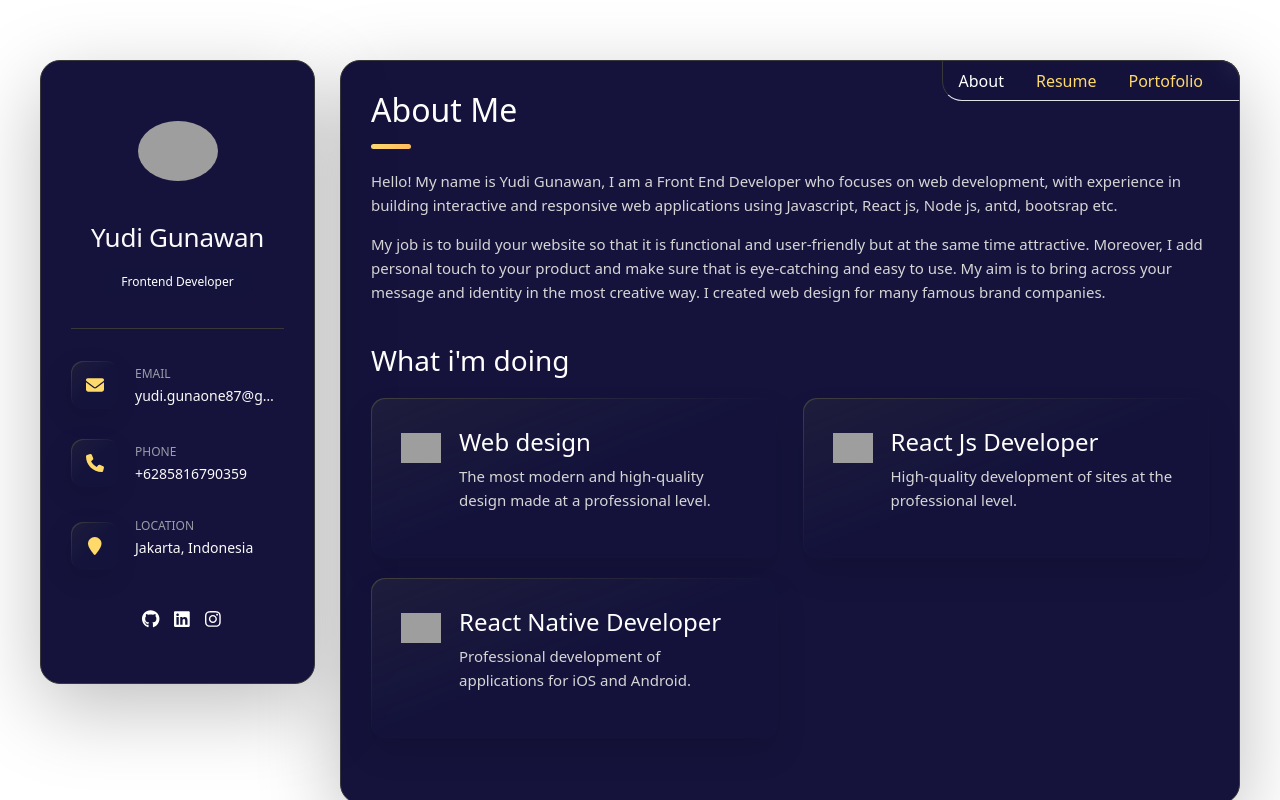
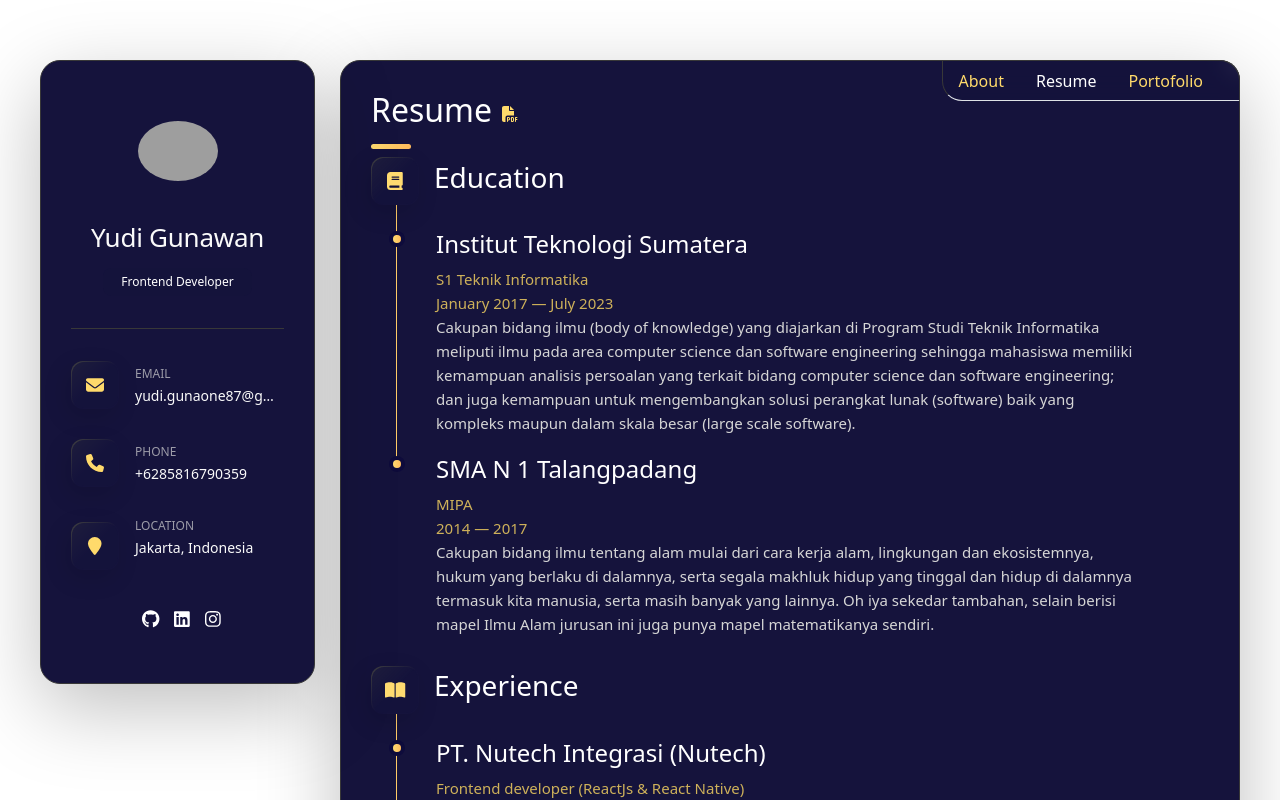
Before and after one commit to youone04/project-gunawan, a React (Vite) app: page / in a window 1280 px wide. Shown: the top 800 px of the page. Built offline with nearby package versions, Linux system fonts and the light colour scheme; grey boxes are pictures that could not be loaded.

Commit message:
feat: page project

```diff
--- a/assets/css/style.css
+++ b/assets/css/style.css
@@ -1432,6 +1432,9 @@ textarea.form-input::-webkit-resizer {
   /**
    * CUSTOM PROPERTY
    */
+   .icon-chevron-down{
+    visibility: hidden;
+   }
 
   :root {
 
@@ -1781,6 +1784,9 @@ textarea.form-input::-webkit-resizer {
   /**
    * REUSED STYLE
    */
+   .icon-chevron-down{
+    visibility: hidden;
+   }
 
   .sidebar,
   article {
--- a/src/componentPortofolio/MainComponent/Aside.jsx
+++ b/src/componentPortofolio/MainComponent/Aside.jsx
@@ -1,10 +1,12 @@
 import {faGithub, faInstagram, faLinkedin } from '@fortawesome/free-brands-svg-icons';
 import { faChevronDown, faEnvelope, faLocationPin, faPhone } from '@fortawesome/free-solid-svg-icons'
 import { FontAwesomeIcon } from "@fortawesome/react-fontawesome";
+import { useState } from 'react';
 
 export default function Aside() {
+    const [active ,setactive] = useState(false)
     return (
-        <aside className="sidebar" data-sidebar>
+        <aside className={active ? 'sidebar active' : 'sidebar'} data-sidebar>
 
             <div className="sidebar-info">
 
@@ -19,19 +21,14 @@ export default function Aside() {
                 </div>
 
                 <button className="info_more-btn" data-sidebar-btn>
-                    <span>Show Contacts</span>
+                    <span onClick={() => setactive(!active)}>Show Contacts</span>
+                    <FontAwesomeIcon className='icon-chevron-down' onClick={() => setactive(!active)} name="chevron-down" icon={faChevronDown} />
+                </button>
+            </div>
 
-                    {/* <ion-icon name="chevron-down"></ion-icon> */}
-                    <FontAwesomeIcon name="chevron-down" icon={faChevronDown} />
-                </button>
-
-            </div>
             <div className="sidebar-info_more-portofolio">
-
                 <div className="separator"></div>
-
                 <ul className="contacts-list">
-
                     <li className="contact-item">
 
                         <div className="icon-box">
@@ -41,7 +38,7 @@ export default function Aside() {
                         <div className="contact-info">
                             <p className="contact-title">Email</p>
 
-                            <a href="mailto:yudi.gunaone87@gmail.com" className="contact-link">yudi.gunaone87@gmail.com</a>
+                            <a style={{textDecoration: 'none'}} href="mailto:yudi.gunaone87@gmail.com" className="contact-link">yudi.gunaone87@gmail.com</a>
                         </div>
 
                     </li>
@@ -55,7 +52,7 @@ export default function Aside() {
                         <div className="contact-info">
                             <p className="contact-title">Phone</p>
 
-                            <a href="tel:+6285816790359" className="contact-link">+6285816790359</a>
+                            <a style={{textDecoration: 'none'}} href="tel:+6285816790359" className="contact-link">+6285816790359</a>
                         </div>
 
                     </li>
--- a/src/componentPortofolio/MainComponent/Nav.jsx
+++ b/src/componentPortofolio/MainComponent/Nav.jsx
@@ -7,7 +7,7 @@ import MainResume from '../contentTabs/Resume';
 // import Kontak from '../contentTabs/Kontak/Kontak';
 // import Blog from '../contentTabs/Blog/Blog';
 export default function Nav() {
-  const [key, setKey] = useState('about');
+  const [key, setKey] = useState('resume');
 
   return (
     <div className="main-content">
--- a/src/componentPortofolio/contentTabs/About/About.jsx
+++ b/src/componentPortofolio/contentTabs/About/About.jsx
@@ -1,7 +1,7 @@
-export default function About({isHide = false}) {
+export default function About({ isHide = false }) {
   return (
     <>
-      <header style={{display: isHide ? 'none' : 'block'}}>
+      <header style={{ display: isHide ? 'none' : 'block' }}>
         <h2 className="h2 article-title" style={{ color: 'white' }}>About me</h2>
       </header>
 
@@ -13,11 +13,15 @@ export default function About({isHide = false}) {
         </p>
 
         <p>
-          My job is to build your website so that it is functional and user-friendly but at the same time attractive.
-          Moreover, I
-          add personal touch to your product and make sure that is eye-catching and easy to use. My aim is to bring
-          across your
-          message and identity in the most creative way. I created web design for many famous brand companies.
+          🎓 Education:
+
+          Bachelor's degree in Informatics Engineering from Institut Teknologi Sumatera (ITERA).
+
+          💻 Professional Background:
+
+          🚀 Front End Developer: Currently working as a Front-End Developer with a specialization in ReactJS at PT. Nutech Integrasi since Juli 2023. I focus on building dynamic and responsive web applications.
+
+          📅 Experience: My journey as a Front-End Developer at PT. Cerdaskan Bangsa has allowed me to delve deep into ReactJS and ExpressJS, honing my skills in JavaScript programming and enriching my understanding of web development.
         </p>
       </section>
 
--- a/src/componentPortofolio/contentTabs/About/Doing.jsx
+++ b/src/componentPortofolio/contentTabs/About/Doing.jsx
@@ -11,7 +11,7 @@ export default function Doing({isHide = false}) {
 
         <ul className="service-list" style={{ padding: 0 }}>
 
-          <li className="service-item">
+          {/* <li className="service-item">
 
             <div className="service-icon-box">
               <img src={iconWebDesaign} alt="design icon" width="40" />
@@ -25,7 +25,7 @@ export default function Doing({isHide = false}) {
               </p>
             </div>
 
-          </li>
+          </li> */}
 
           <li className="service-item">
 
@@ -53,7 +53,7 @@ export default function Doing({isHide = false}) {
               <h4 className="service-item-title">React Native Developer</h4>
 
               <p className="service-item-text">
-                Professional development of applications for iOS and Android.
+                Professional development of applications for Android.
               </p>
             </div>
 
--- a/src/componentPortofolio/contentTabs/Portofolio/Portofolio.jsx
+++ b/src/componentPortofolio/contentTabs/Portofolio/Portofolio.jsx
@@ -1,3 +1,6 @@
+import { faEye } from "@fortawesome/free-solid-svg-icons";
+import { FontAwesomeIcon } from "@fortawesome/react-fontawesome";
+
 export default function Portfolio() {
     return (
         <article className="portfolio active" data-page="portfolio">
@@ -8,7 +11,7 @@ export default function Portfolio() {
 
         <section className="projects">
 
-          <ul className="filter-list">
+          {/* <ul className="filter-list">
 
             <li className="filter-item">
               <button className="active" data-filter-btn>All</button>
@@ -26,9 +29,9 @@ export default function Portfolio() {
               <button data-filter-btn>Web development</button>
             </li>
 
-          </ul>
+          </ul> */}
 
-          <div className="filter-select-box">
+          {/* <div className="filter-select-box">
 
             <button className="filter-select" data-select>
 
@@ -60,160 +63,160 @@ export default function Portfolio() {
 
             </ul>
 
-          </div>
+          </div> */}
 
-          <ul className="project-list">
+          <ul className="project-list" style={{paddingLeft: 0}}>
 
             <li className="project-item  active" data-filter-item data-category="web development">
-              <a href="#">
+              <a href="https://www.google.com/search?q=ceisa&oq=ceisa" target="_blank" style={{textDecoration: 'none'}}>
 
                 <figure className="project-img">
                   <div className="project-item-icon-box">
-                    <ion-icon name="eye-outline"></ion-icon>
+                    <FontAwesomeIcon icon={faEye} name="" />
                   </div>
 
-                  <img src="./assets/images/project-1.jpg" alt="finance" loading="lazy" />
+                  <img src="https://res.cloudinary.com/dazrfoep1/image/upload/v1725118260/portofolio-not-delete/eyu6utkmmdwl3vvlbkyg.png" alt="finance" loading="lazy" />
                 </figure>
 
-                <h3 className="project-title">Finance</h3>
+                <h3 className="project-title">Ceis 4.0</h3>
 
-                <p className="project-category">Web development</p>
+                <p className="project-category">React JS</p>
 
               </a>
             </li>
 
             <li className="project-item  active" data-filter-item data-category="web development">
-              <a href="#">
+              <a href="#" target="_blank" style={{textDecoration:'none'}}>
 
                 <figure className="project-img">
                   <div className="project-item-icon-box">
-                    <ion-icon name="eye-outline"></ion-icon>
+                    <FontAwesomeIcon icon={faEye} name="" />
                   </div>
 
-                  <img src="./assets/images/project-2.png" alt="orizon" loading="lazy" />
+                  <img src="https://i.ytimg.com/vi/ycwo252o0sU/maxresdefault.jpg" alt="orizon" loading="lazy" />
                 </figure>
 
-                <h3 className="project-title">Orizon</h3>
+                <h3 className="project-title">Niomic Platform</h3>
 
-                <p className="project-category">Web development</p>
+                <p className="project-category">React JS</p>
 
               </a>
             </li>
 
             <li className="project-item  active" data-filter-item data-category="web design">
-              <a href="#">
+              <a href="https://www.google.com/search?q=profesi+com&oq=profesi+com" target="_blank" style={{textDecoration:'none'}}>
 
                 <figure className="project-img">
                   <div className="project-item-icon-box">
-                    <ion-icon name="eye-outline"></ion-icon>
+                    <FontAwesomeIcon icon={faEye} name="" />
                   </div>
 
-                  <img src="./assets/images/project-3.jpg" alt="fundo" loading="lazy" />
+                  <img src="https://res.cloudinary.com/dazrfoep1/image/upload/v1725119010/portofolio-not-delete/ybuag0ar1c2lncrxrlae.png" alt="fundo" loading="lazy" />
                 </figure>
 
-                <h3 className="project-title">Fundo</h3>
+                <h3 className="project-title">Profesi.com</h3>
 
-                <p className="project-category">Web design</p>
+                <p className="project-category">React JS & Node JS</p>
 
               </a>
             </li>
 
             <li className="project-item  active" data-filter-item data-category="applications">
-              <a href="#">
+              <a href="https://ffui.vercel.app/" target="_blank" style={{textDecoration:'none'}}>
 
                 <figure className="project-img">
                   <div className="project-item-icon-box">
-                    <ion-icon name="eye-outline"></ion-icon>
+                    <FontAwesomeIcon icon={faEye} name="" />
                   </div>
 
-                  <img src="./assets/images/project-4.png" alt="brawlhalla" loading="lazy" />
+                  <img src="https://res.cloudinary.com/dazrfoep1/image/upload/v1725119187/portofolio-not-delete/mitayaiuumrsopa4ogo7.png" alt="brawlhalla" loading="lazy" />
                 </figure>
 
-                <h3 className="project-title">Brawlhalla</h3>
+                <h3 className="project-title">FFUI</h3>
 
-                <p className="project-category">Applications</p>
+                <p className="project-category">Next JS</p>
 
               </a>
             </li>
 
             <li className="project-item  active" data-filter-item data-category="web design">
-              <a href="#">
+              <a href="https://www.google.com/search?q=daya+padi+abadi&oq=daya+padi+abadi" target="_blank" style={{textDecoration:'none'}}>
 
                 <figure className="project-img">
                   <div className="project-item-icon-box">
-                    <ion-icon name="eye-outline"></ion-icon>
+                    <FontAwesomeIcon icon={faEye} name="" />
                   </div>
 
-                  <img src="./assets/images/project-5.png" alt="dsm." loading="lazy" />
+                  <img src="https://res.cloudinary.com/dazrfoep1/image/upload/v1725120818/portofolio-not-delete/kdbemkoasuj6xtuzb60s.png" alt="dsm." loading="lazy" />
                 </figure>
 
-                <h3 className="project-title">DSM.</h3>
+                <h3 className="project-title">Daya padi abadi - company profile</h3>
 
-                <p className="project-category">Web design</p>
+                <p className="project-category">Laravel</p>
 
               </a>
             </li>
 
             <li className="project-item  active" data-filter-item data-category="web design">
-              <a href="#">
+              <a href="/positivius" target="_blank" style={{textDecoration:'none'}}>
 
                 <figure className="project-img">
                   <div className="project-item-icon-box">
-                    <ion-icon name="eye-outline"></ion-icon>
+                    <FontAwesomeIcon icon={faEye} name="" />
                   </div>
 
-                  <img src="./assets/images/project-6.png" alt="metaspark" loading="lazy" />
+                  <img src="https://res.cloudinary.com/dazrfoep1/image/upload/v1725120631/portofolio-not-delete/tty5azn0jxdlgepy0agc.png" alt="metaspark" loading="lazy" />
                 </figure>
 
-                <h3 className="project-title">MetaSpark</h3>
+                <h3 className="project-title">Slicing Figma to HTML/CSS</h3>
 
-                <p className="project-category">Web design</p>
+                <p className="project-category">HTML/CSS</p>
 
               </a>
             </li>
 
             <li className="project-item  active" data-filter-item data-category="web development">
-              <a href="#">
+              <a href="https://slicing-albatech.vercel.app/" target="_blank" style={{textDecoration:'none'}}>
 
                 <figure className="project-img">
                   <div className="project-item-icon-box">
-                    <ion-icon name="eye-outline"></ion-icon>
+                    <FontAwesomeIcon icon={faEye} name="" />
                   </div>
 
-                  <img src="./assets/images/project-7.png" alt="summary" loading="lazy" />
+                  <img src="https://res.cloudinary.com/dazrfoep1/image/upload/v1725120747/portofolio-not-delete/ksielg2bkbs3z5xvabsy.png" alt="summary" loading="lazy" />
                 </figure>
 
-                <h3 className="project-title">Summary</h3>
+                <h3 className="project-title">Slicing Figma to HTML/CSS</h3>
 
-                <p className="project-category">Web development</p>
+                <p className="project-category">HTML/CSS</p>
 
               </a>
             </li>
 
             <li className="project-item  active" data-filter-item data-category="applications">
-              <a href="#">
+              <a href="/nexcent" style={{textDecoration:'none'}}>
 
                 <figure className="project-img">
                   <div className="project-item-icon-box">
-                    <ion-icon name="eye-outline"></ion-icon>
+                    <FontAwesomeIcon icon={faEye} name="" />
                   </div>
 
-                  <img src="./assets/images/project-8.jpg" alt="task manager" loading="lazy" />
+                  <img src="https://res.cloudinary.com/dazrfoep1/image/upload/v1725120932/portofolio-not-delete/fem3nmqrsquelsnivfi3.png" alt="task manager" loading="lazy" />
                 </figure>
 
-                <h3 className="project-title">Task Manager</h3>
+                <h3 className="project-title">Slicing Figma to HTML/CSS</h3>
 
-                <p className="project-category">Applications</p>
+                <p className="project-category">HTML/CSS</p>
 
               </a>
             </li>
 
-            <li className="project-item  active" data-filter-item data-category="web development">
-              <a href="#">
+            {/* <li className="project-item  active" data-filter-item data-category="web development">
+              <a href="#" style={{textDecoration:'none'}}>
 
                 <figure className="project-img">
                   <div className="project-item-icon-box">
-                    <ion-icon name="eye-outline"></ion-icon>
+                    <FontAwesomeIcon icon={faEye} name="" />
                   </div>
 
                   <img src="./assets/images/project-9.png" alt="arrival" loading="lazy" />
@@ -224,7 +227,7 @@ export default function Portfolio() {
                 <p className="project-category">Web development</p>
 
               </a>
-            </li>
+            </li> */}
 
           </ul>
 
```
